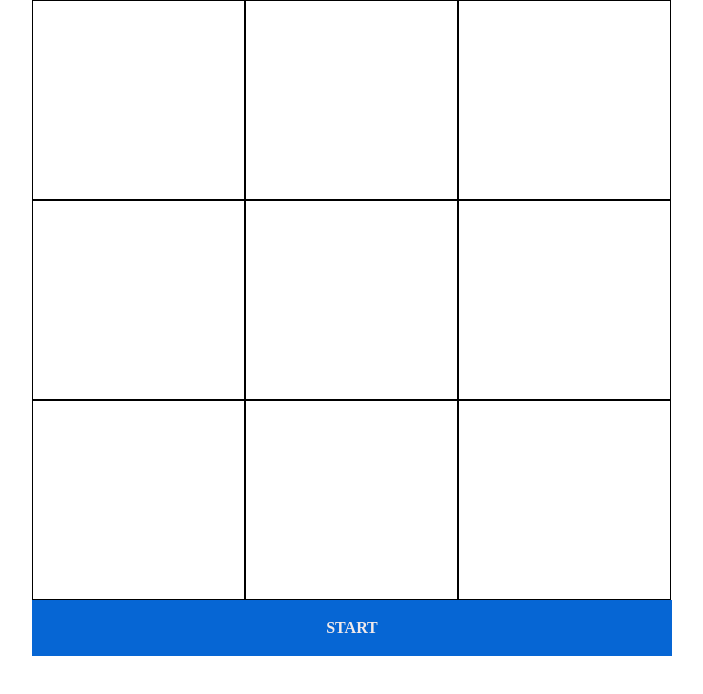
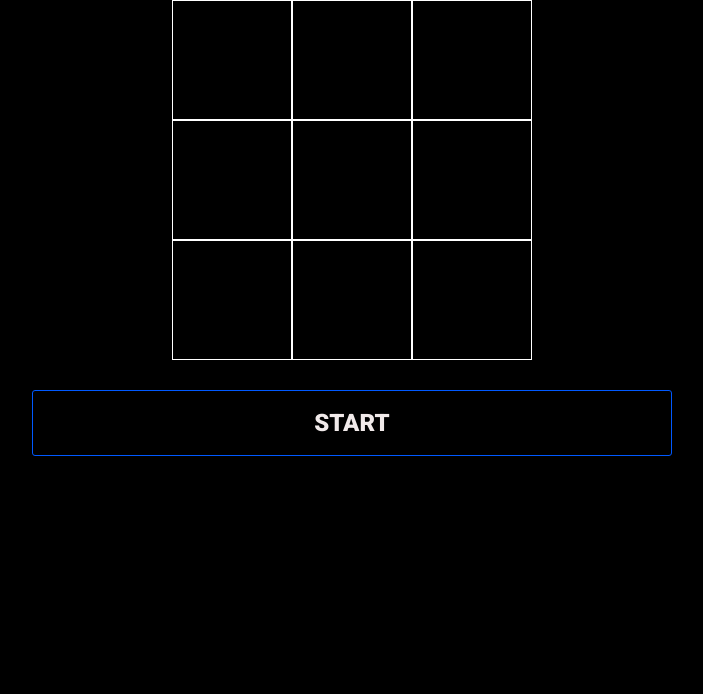
Before and after one commit to LoboArkano/Tic-Tac-Toe-JS, a website: page index.html in a window 1280 px wide. Shown: the whole page, without its empty margins (288-991 px from the left). Drawn offline with Linux system fonts and the light colour scheme.

Commit message:
Update style for the board items

```diff
--- a/assets/stylesheets/index.scss
+++ b/assets/stylesheets/index.scss
@@ -12,6 +12,10 @@
 
 .green-bg {
   background-color: rgb(25, 207, 71);
+}
+
+.black {
+  color: rgb(0, 0, 0);
 }
 
 .d-flex {
@@ -38,19 +42,33 @@
   position: absolute;
 }
 
+.justify-center {
+  justify-content: center;
+}
+
+.align-center {
+  align-items: center;
+}
+
 .btn1 {
   padding: 20px 0;
   text-transform: uppercase;
   text-align: center;
   color: rgb(241, 234, 234);
   font-weight: bold;
+  border-radius: 3px;
   cursor: pointer;
+}
+
+body {
+  font-family: 'Roboto', Arial, Helvetica, sans-serif;
+  font-size: 16px;
+  background-color: black;
+  color: rgb(255, 255, 255);
 }
 
 .form-container {
   height: 100vh;
-  justify-content: center;
-  align-items: center;
   background-color: rgba(0, 0, 0, 0.267);
   animation-name: show;
   animation-duration: 1.5s;
@@ -82,24 +100,42 @@
   .game-board {
     flex-wrap: wrap;
 
-    .cell {
-      width: 33.3%;
-      height: 200px;
-      border: 1px solid black;
+    .board {
+      flex-wrap: wrap;
+      width: 360px;
+      margin-bottom: 30px;
+
+      .cell {
+        width: 33.3%;
+        height: 120px;
+        border: 1px solid rgb(255, 255, 255);
+        font-family: 'Nunito Sans', Arial, Helvetica, sans-serif;
+        font-weight: 900;
+        font-size: 40px;
+        -webkit-text-stroke: 2px rgb(255, 251, 0);
+      }
     }
   }
 
   .main-controller {
+    .start-btn,
+    .new-btn,
+    .quit-btn {
+      background-color: rgb(0, 0, 0);
+      font-size: 1.5rem;
+    }
+
     .start-btn {
-      background-color: rgb(6, 102, 212);
+      border: 1px solid rgb(0, 89, 255);
     }
 
     .new-btn {
-      background-color: rgb(25, 207, 71);
+      border: 1px solid rgb(8, 245, 0);
+      margin-bottom: 5px;
     }
 
     .quit-btn {
-      background-color: rgb(219, 26, 13);
+      border: 1px solid rgb(255, 0, 0);
     }
   }
 }
--- a/index.html
+++ b/index.html
@@ -6,10 +6,11 @@
   <title>Tic-Tac-Toe Game</title>
   <link rel="stylesheet" href="assets/stylesheets/reset.css">
   <link rel="stylesheet" href="assets/stylesheets/index.css">
+  <link href="https://fonts.googleapis.com/css2?family=Nunito+Sans:wght@900&family=Roboto:wght@100;400;900&display=swap" rel="stylesheet">
 </head>
 <body>
   <main>
-    <div id="users-form" class="form-container d-none d-flex w-100 pos-abs">
+    <div id="users-form" class="form-container d-none d-flex justify-center align-center w-100 pos-abs">
       <form id="game-form" class="form d-flex w-50">
         <div class="user-form w-50">
           <p class="player">Player 1</p>
@@ -26,10 +27,10 @@
       </form>
     </div>
     <section class="game-container">
-      <div id="game-board" class="game-board d-flex w-50 m-auto">
-
+      <div id="game-board" class="game-board d-flex justify-center w-50 m-auto">
+        <div id="board" class="board d-flex"></div>
+        <div id="main-controller" class="main-controller w-100 m-auto"></div>
       </div>
-      <div id="main-controller" class="main-controller w-50 m-auto"></div>
     </section>
   </main>
   <script src="javascript/index.js"></script>
--- a/javascript/index.js
+++ b/javascript/index.js
@@ -2,7 +2,7 @@
 /* eslint-disable no-unused-vars */
 /* eslint-disable no-use-before-define */
 /* eslint-disable prefer-destructuring */
-const boardContainer = document.getElementById('game-board');
+const boardContainer = document.getElementById('board');
 const mainController = document.getElementById('main-controller');
 const form = document.getElementById('users-form');
 const submitBtn = document.getElementById('ok-form');
@@ -44,8 +44,8 @@ const displayController = (() => {
     reset();
 
     const gameOverBtns = `
-    <div id="new-btn" class="new-btn btn1 w-50">new game</div>
-    <div id="quit-btn" class="quit-btn btn1 w-50">quit</div>
+    <div id="new-btn" class="new-btn btn1 w-100">new game</div>
+    <div id="quit-btn" class="quit-btn btn1 w-100">quit</div>
     `;
 
     mainController.innerHTML = gameOverBtns;
@@ -164,7 +164,7 @@ const gameBoard = (() => {
 
     board.forEach((cell) => {
       const cellBoard = `
-      <div class="cell" value="${i}">${cell}</div>
+      <div class="cell d-flex justify-center align-center black" value="${i}">${cell}</div>
       `;
 
       i += 1;
```
Also changed, not shown: assets/stylesheets/index.css, 1 other file.
